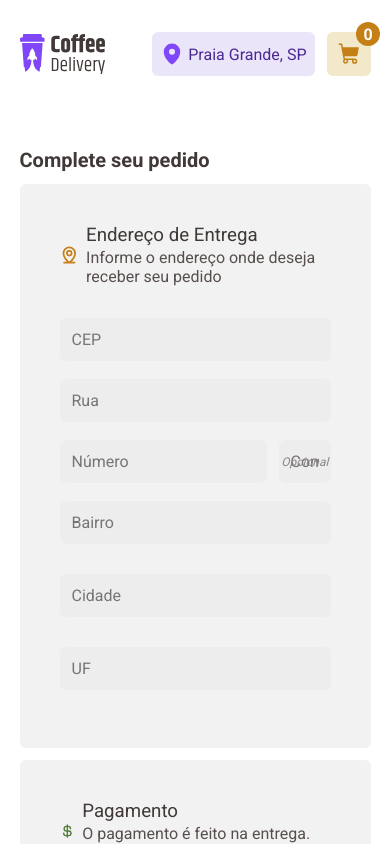
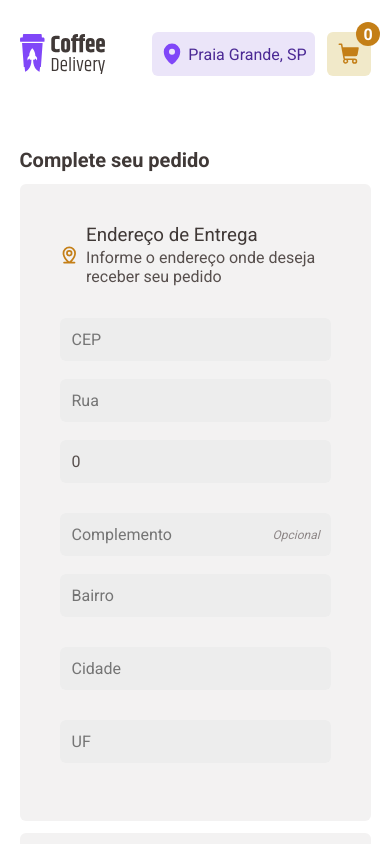
Before and after one commit to EnzoXavier1001/coffee-delivery, a React (Vite) app: page /checkout in a window 390 px wide. Shown: the top 844 px of the page. Built offline with nearby package versions, Linux system fonts and the light colour scheme.

Commit message:
styles: add styles in checkout on mobile

```diff
--- a/src/pages/Checkout/components/CoffeeForm/index.tsx
+++ b/src/pages/Checkout/components/CoffeeForm/index.tsx
@@ -127,7 +127,7 @@ export function CoffeeForm() {
 
                         <ButtonWrapper>
                             <ButtonPayment onClick={() => handleUpdateFormPayment('creditCard')} $isPaymentActive={isActive.creditCard}>
-                                <input  type="radio" {...register('formPayment')} name="formPayment" id="creditCard" value="Cartão de Crédito" />
+                                <input type="radio" {...register('formPayment')} name="formPayment" id="creditCard" value="Cartão de Crédito" />
                                 <CreditCard id="creditCard" size={20} color="#557b39" weight="bold" />
                                 Cartão de crédito
                             </ButtonPayment>
--- a/src/pages/Checkout/components/CoffeeForm/styles.ts
+++ b/src/pages/Checkout/components/CoffeeForm/styles.ts
@@ -33,7 +33,6 @@ export const FormCheckoutStyles = styled(BaseCardLayout)`
         color: ${props => props.theme['--base-text']};
         margin-bottom: 1.8rem;
     }
-
 `
 
 export const FormGroup = styled.div`
@@ -44,12 +43,15 @@ export const FormGroup = styled.div`
     input {
         flex: 1;
     }
+
+    @media (max-width: 550px) {
+        flex-direction: column;
+    }
 `
 
 export const FormPayment = styled(BaseCardLayout)`
     width: 100%;
 `
-
 
 export const ButtonWrapper = styled.div`
     display: flex;
@@ -66,6 +68,7 @@ export const FormInputComplement = styled.div`
     display: flex;
     align-items: center;
     justify-content: center;
+
     input {
         width: 100%;
     }
@@ -78,4 +81,8 @@ export const FormInputComplement = styled.div`
         font-size: 1.2rem;
         color: ${props => props.theme['--base-label']};
     }
+
+    @media (max-width: 600px) {
+        flex-direction: column;
+    }
 `
--- a/src/pages/Checkout/index.tsx
+++ b/src/pages/Checkout/index.tsx
@@ -33,6 +33,7 @@ export function Checkout() {
             cep: '',
             street: '',
             complement: '',
+            number: 0,
             district: '',
             city: '',
             uf: '',
```
